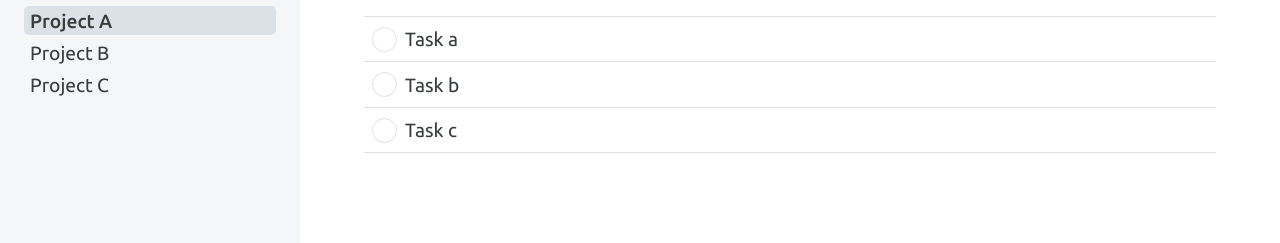
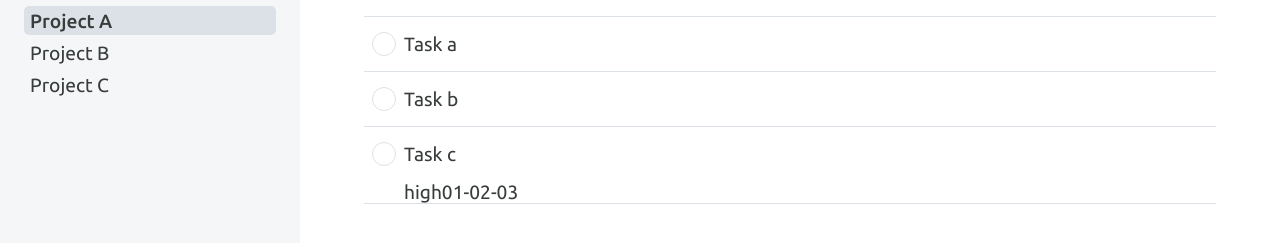
Before and after one commit to djsereno/Todo-List, a website built with webpack: page src/index.html in a window 1280 px wide. Shown: the part 163-406 px from the top of the page. Built offline with nearby package versions, Linux system fonts and the light colour scheme.

Commit message:
Add main task details to task line

```diff
--- a/src/index.js
+++ b/src/index.js
@@ -7,7 +7,7 @@ import Task from './task';
 const project1 = Project('Project A');
 project1.addTask(Task('Task a'));
 project1.addTask(Task('Task b'));
-project1.addTask(Task('Task c', 'simple task', '', '01-02-03'));
+project1.addTask(Task('Task c', 'simple task', 'high', '01-02-03'));
 const project2 = Project('Project B');
 project2.addTask(Task('Task d', 'urgent task', 'very-high', '11-22-33'));
 const project3 = Project('Project C');
@@ -74,10 +74,7 @@ const tasksDOM = (() => {
     const checkboxInput = document.createElement('input');
     checkboxInput.setAttribute('type', 'checkbox');
     checkboxInput.checked = task.getCompletion();
-    checkboxInput.addEventListener('change', () => {
-      task.setCompletion(checkboxInput.checked);
-      console.table(task.getDetails());
-    });
+    checkboxInput.addEventListener('change', () => task.setCompletion(checkboxInput.checked));
     checkbox.appendChild(checkboxInput);
 
     const checkmark = document.createElement('span');
@@ -88,14 +85,32 @@ const tasksDOM = (() => {
     checkmarkSymbol.classList.add('fa-solid', 'fa-check');
     checkmark.appendChild(checkmarkSymbol);
 
-    const textContent = document.createElement('span');
-    textContent.classList.add('task-title');
-    textContent.innerText = task.getTitle();
-    taskTitleGroup.appendChild(textContent);
+    const taskTitle = document.createElement('span');
+    taskTitle.classList.add('task-title');
+    taskTitle.innerText = task.getTitle();
+    taskTitleGroup.appendChild(taskTitle);
 
-    const detailsList = document.createElement('ul');
-    detailsList.classList.add('task-details');
-    listItem.appendChild(detailsList);
+    const mainDetails = document.createElement('div');
+    mainDetails.classList.add('main-details');
+    listItem.appendChild(mainDetails);
+
+    if (task.getPriority() !== 'normal') {
+      const priority = document.createElement('span');
+      priority.classList.add('tag', 'priority');
+      priority.innerText = task.getPriority();
+      mainDetails.appendChild(priority);
+    }
+
+    if (task.getDueDate()) {
+      const dueDate = document.createElement('span');
+      dueDate.classList.add('tag', 'due-date');
+      dueDate.innerText = task.getDueDate();
+      mainDetails.appendChild(dueDate);
+    }
+
+    const fineDetails = document.createElement('ul');
+    fineDetails.classList.add('fine-details');
+    listItem.appendChild(fineDetails);
 
     const taskDetails = task.getDetails();
     Object.keys(taskDetails).forEach((key) => {
@@ -103,7 +118,7 @@ const tasksDOM = (() => {
       const detailItem = document.createElement('li');
       detailItem.innerText = `${key}: ${taskDetails[key]}`;
       detailItem.classList.add('task-detail', key);
-      detailsList.appendChild(detailItem);
+      fineDetails.appendChild(detailItem);
     });
 
     taskList.appendChild(listItem);
--- a/src/style.css
+++ b/src/style.css
@@ -113,6 +113,11 @@ main {
   overflow-y: auto;
 }
 
+.task-container {
+  max-width: 900px;
+  margin: 0 auto;
+}
+
 .task-container > h1 {
   margin-top: 0;
   font-size: 2rem;
@@ -168,14 +173,18 @@ main {
 .task-title {
   display: grid;
   align-items: center;
-  padding: 0.7rem 0;
+  padding: 1rem 0;
 }
 
-.task-details {
+.main-details {
+  margin-left: 2.5rem;
+}
+
+.fine-details {
   display: none;
 }
 
-.task.active .task-details {
+.task.active .fine-details {
   display: block;
 }
 
@@ -302,8 +311,8 @@ footer {
 
 .checkmark {
   display: grid;
-  width: 25px;
-  height: 25px;
+  width: 1.5rem;
+  height: 1.5rem;
   border: 1px solid var(--color-active);
   border-radius: 50%;
   background-color: white;
@@ -331,6 +340,6 @@ footer {
 }
 .checkbox input:checked ~ .checkmark i {
   display: block;
-  font-size: 15px;
+  font-size: 0.9rem;
   color: white;
 }
```
